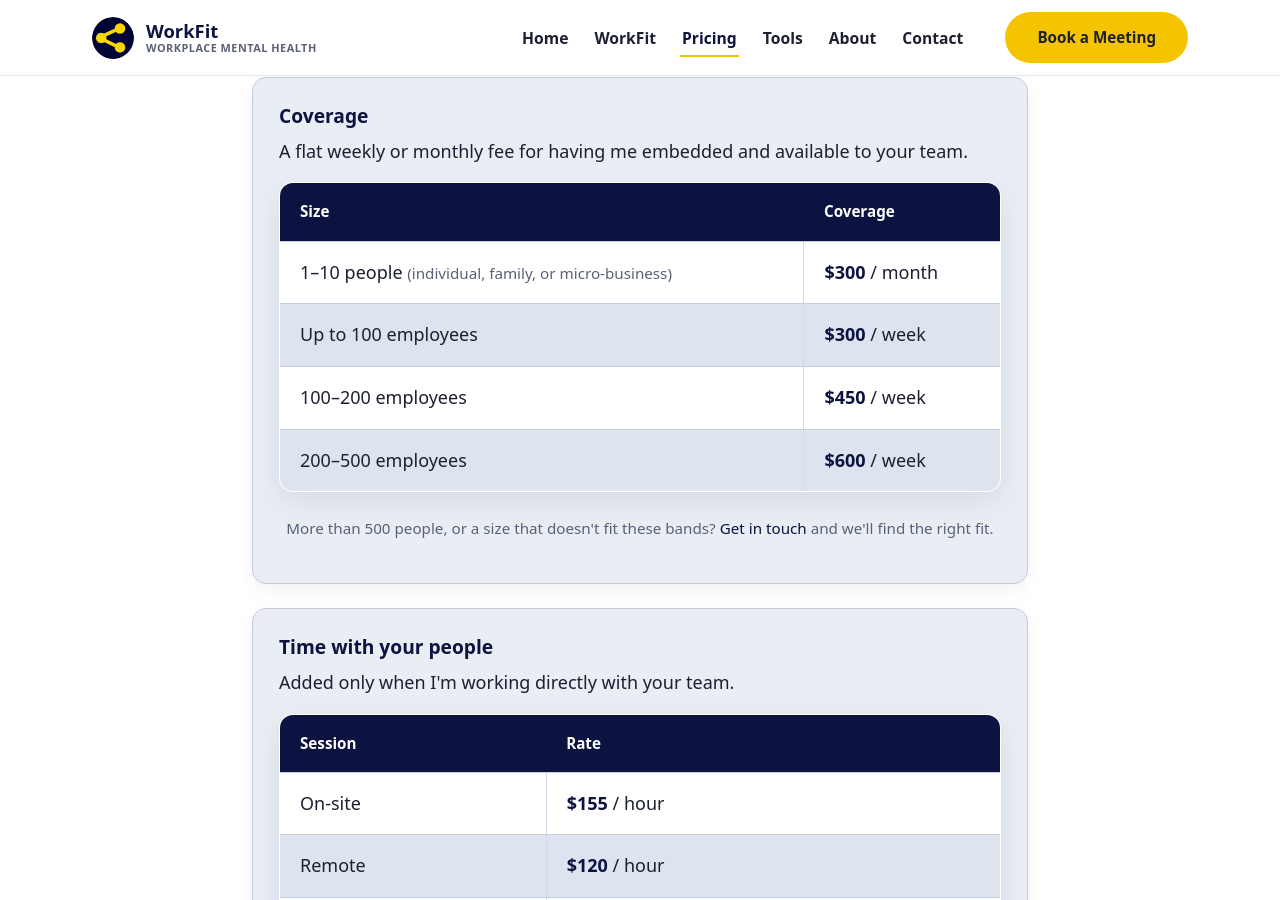
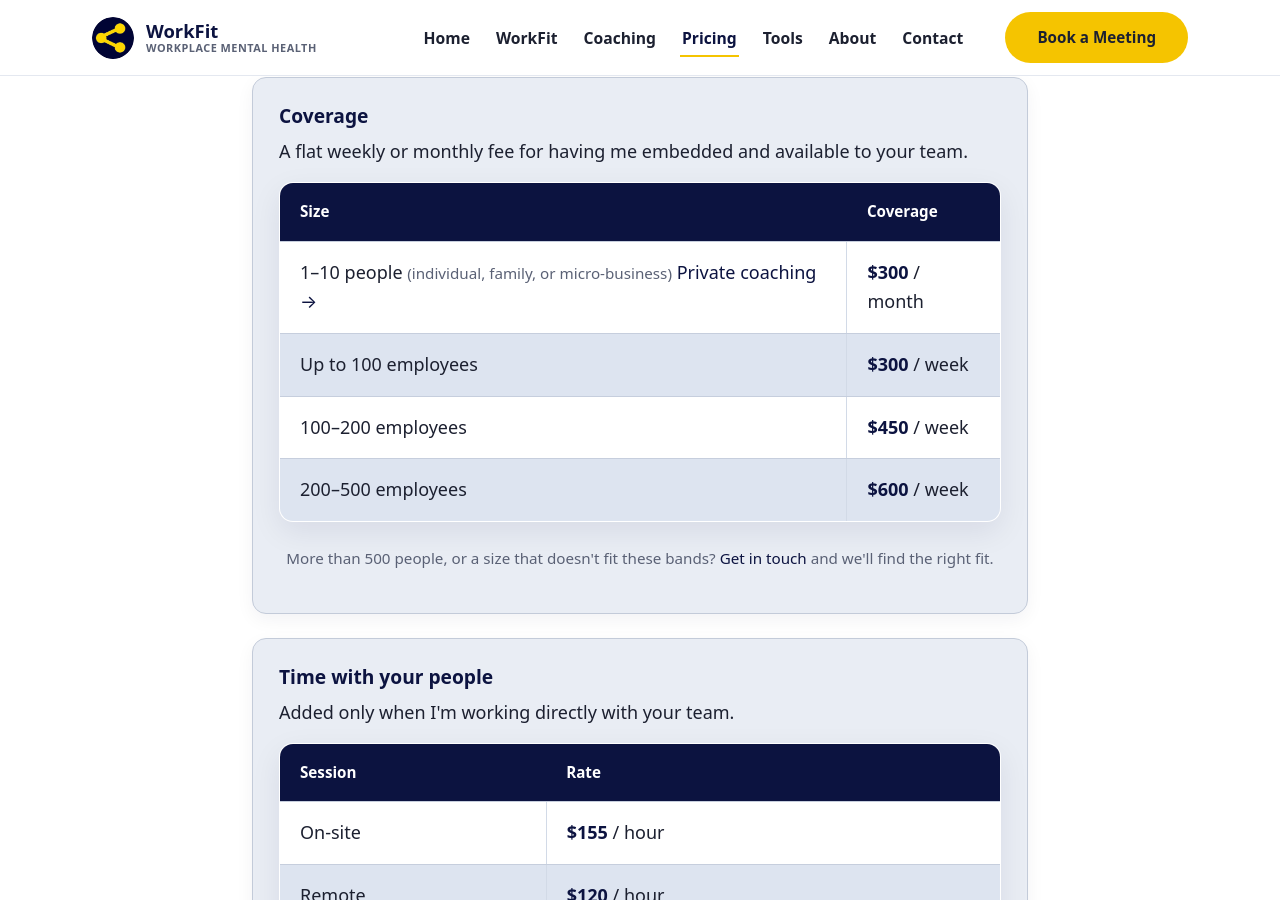
Before and after one commit to RobMaisey/workfit-site, a Jekyll site: the page built from pricing.html, in a window 1280 px wide and 900 px high, scrolled down 787 px. Built offline with Jekyll 4.4.1, drawn with Linux system fonts in a browser that asks for light colours.

Commit message:
Add coaching to nav, link from pricing

```diff
--- a/_config.yml
+++ b/_config.yml
@@ -16,6 +16,9 @@ author: "Rob Maisey"
 # the github.io project subfolder, set this back to "/workfit-site".
 baseurl: ""
 
+# Canonical site URL (used for share tags and absolute links)
+url: "https://sharezen.ca"
+
 # Contact + booking (used across the site — change once here)
 email: "rob@sharezen.com"
 phone_display: "(604) 904-9400"
@@ -28,6 +31,8 @@ nav:
     url: "/"
   - title: "WorkFit"
     url: "/workfit/"
+  - title: "Coaching"
+    url: "/coaching/"
   - title: "Pricing"
     url: "/pricing/"
   - title: "Tools"
--- a/pricing.html
+++ b/pricing.html
@@ -31,7 +31,7 @@ permalink: /pricing/
           <tr><th>Size</th><th>Coverage</th></tr>
         </thead>
         <tbody>
-          <tr><td>1–10 people <span class="price-note">(individual, family, or micro-business)</span></td><td><span class="amt">$300</span> / month</td></tr>
+          <tr><td>1–10 people <span class="price-note">(individual, family, or micro-business)</span> <a href="{{ '/coaching/' | relative_url }}">Private coaching →</a></td><td><span class="amt">$300</span> / month</td></tr>
           <tr><td>Up to 100 employees</td><td><span class="amt">$300</span> / week</td></tr>
           <tr><td>100–200 employees</td><td><span class="amt">$450</span> / week</td></tr>
           <tr><td>200–500 employees</td><td><span class="amt">$600</span> / week</td></tr>
```
